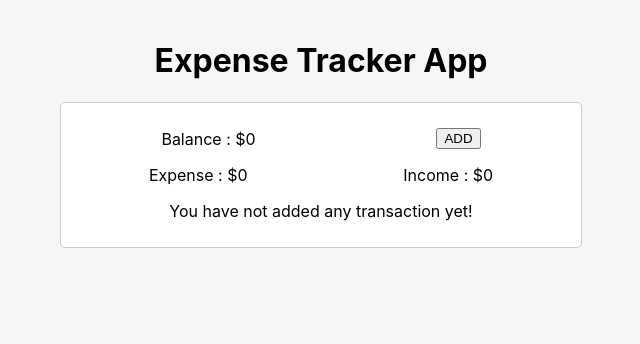
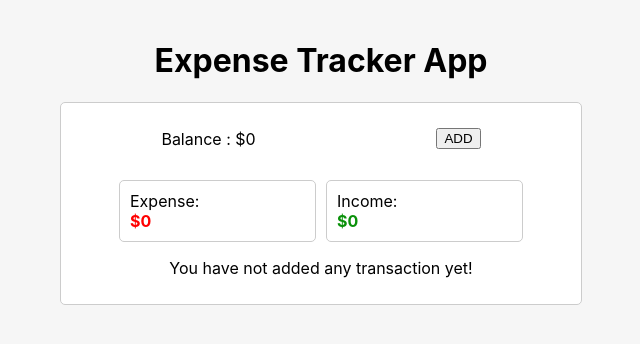
Before and after one commit to Yaser-Hajian/Expense-Tracker-React.js, a React (Create React App) app: page / in a window 1280 px wide. Shown: the top 344 px of the page, without its empty margins (319-959 px from the left). Built offline with nearby package versions, Linux system fonts and the light colour scheme.

Commit message:
add some style to expense and income boxes

```diff
--- a/src/Components/ExpenseTrackerApp/ExpenseTrackerAppStyle.module.css
+++ b/src/Components/ExpenseTrackerApp/ExpenseTrackerAppStyle.module.css
@@ -12,6 +12,36 @@
 }
 .info{
     display: flex;
-    justify-content: space-around;
+    justify-content: center;
     align-items: center;
 }
+.expenseBox{
+    display: flex;
+    flex-direction: column;
+    width: 35%;
+    justify-content: left;
+    border: 1px solid #ccc;
+    border-radius: 5px;
+    padding: 10px;
+    margin-top: 15px;
+    margin-right: 5px;
+}
+.incomeBox{
+    display: flex;
+    flex-direction: column;
+    width: 35%;
+    justify-content: left;
+    border: 1px solid #ccc;
+    border-radius: 5px;
+    padding: 10px;
+    margin-top: 15px;
+    margin-left: 5px;
+}
+.expenseBox span{
+    color: red;
+    font-weight: bold;
+}
+.incomeBox span{
+    color: #0a910a;
+    font-weight: bold;
+}
--- a/src/Components/Overview/Overview.js
+++ b/src/Components/Overview/Overview.js
@@ -21,11 +21,11 @@ const Overview = ({expense, income , addTransaction , balance}) => {
                     </div>
             }
             <div className={styles.info}>
-                <div>
-                    Expense : ${expense}
+                <div className={styles.expenseBox}>
+                    Expense: <span>${expense}</span>
                 </div>
-                <div>
-                    Income : ${income}
+                <div className={styles.incomeBox}>
+                    Income: <span>${income}</span>
                 </div>
             </div>
         </div>
--- a/src/Components/Transaction/TransactionStyle.module.css
+++ b/src/Components/Transaction/TransactionStyle.module.css
@@ -2,9 +2,9 @@
     display: flex;
     justify-content: space-evenly;
     align-items: center;
-    margin-bottom: 10px;
-    margin-top: 10px;
+    margin: 13px auto;
     padding: 10px;
     border: 1px solid #0494cd;
     border-radius: 10px;
+    width: 80%;
 }
```
Also changed, not shown: src/Components/ExpenseTrackerApp/ExpenseTrackerApp.js (+6 -1 lines).
